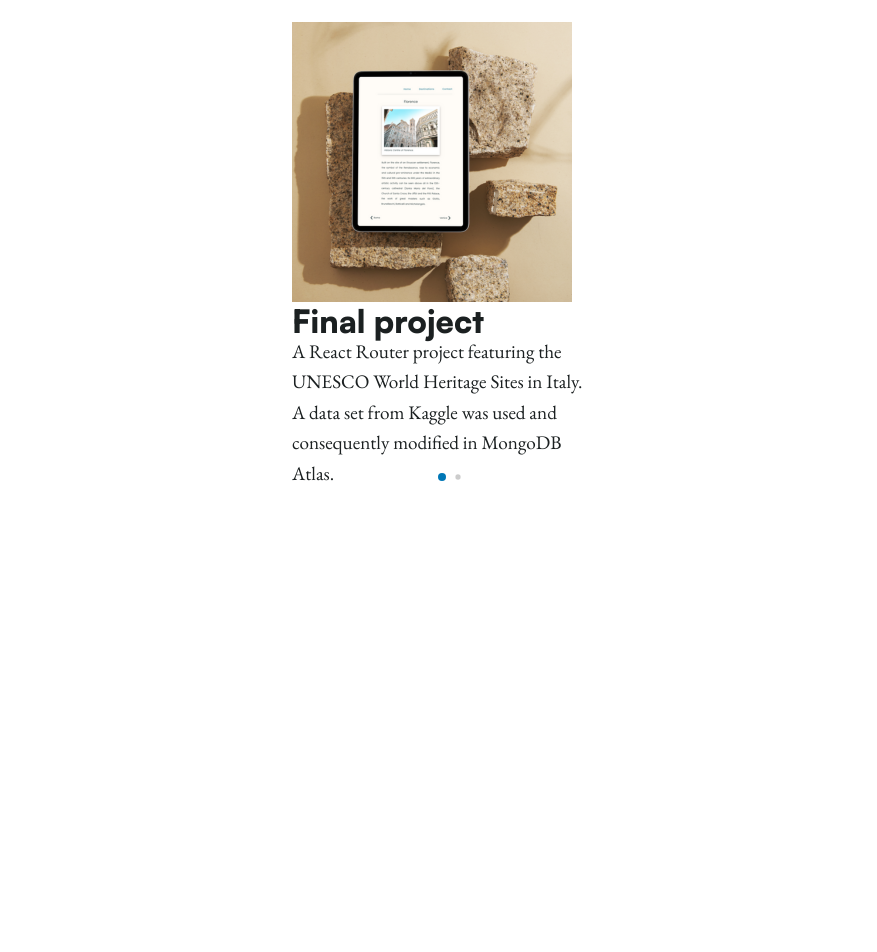
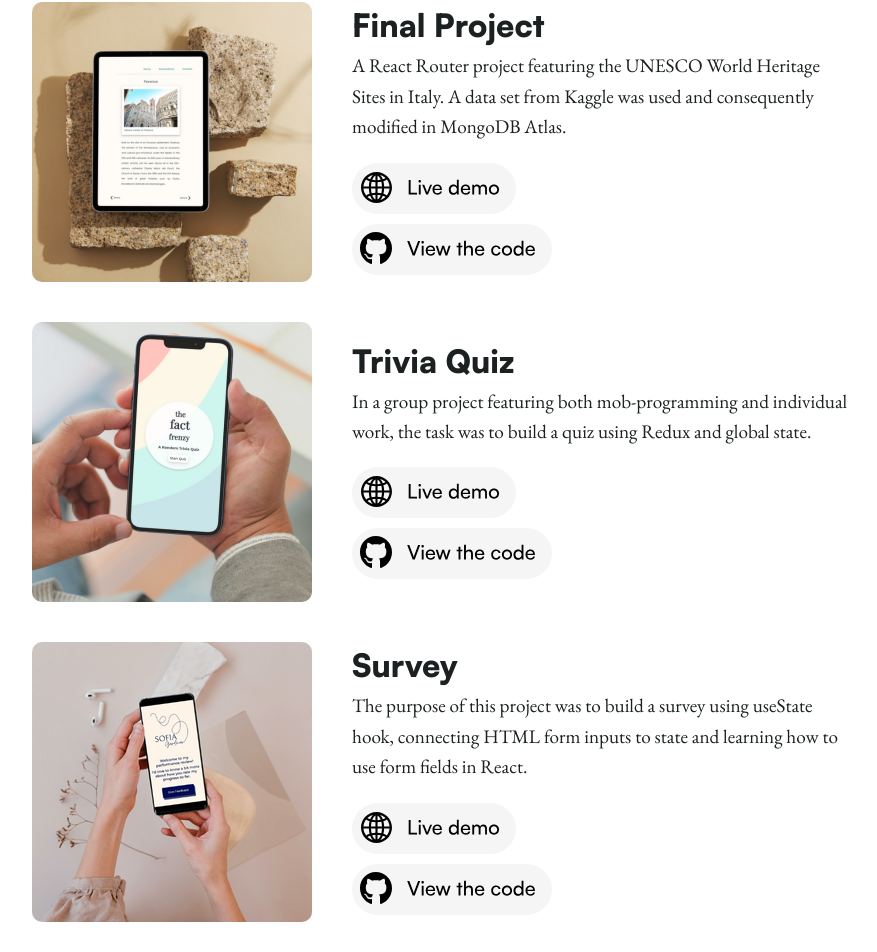
Before and after one commit to SofiaGerdmar/portfolio, a React (Create React App) app: page / in a window 1280 px wide. Shown: the part 1633-2585 px from the top of the page, without its empty margins (198-1075 px from the left). Before the commit the page ends 2122 px from the top, so only its background shows below. Built offline with nearby package versions, Linux system fonts and the light colour scheme; a web font is replaced by a local one.

Commit message:
finished featured projects mobile

```diff
--- a/src/components/FeaturedProjects.js
+++ b/src/components/FeaturedProjects.js
@@ -1,19 +1,43 @@
 /* eslint-disable max-len */
 import React from 'react';
 import styled from 'styled-components/macro';
-import { Swiper, SwiperSlide } from 'swiper/react';
-import { Pagination } from 'swiper/modules';
-import 'swiper/css';
-import 'pagination.css';
+// import { Swiper, SwiperSlide } from 'swiper/react';
+// import { Pagination } from 'swiper/modules';
+// import 'swiper/css';
+// import 'pagination.css';
 
 const FeaturedSection = styled.section`
 width: 100vw;
 max-width: 1024px;
 height: auto;
-margin-top: 100px;
+margin-top: 30px;
+margin-bottom: 30px;
 display: flex;
 flex-direction: column;
 align-items: center;
+/* @media (min-width: 768px) {
+  display: grid;
+  grid-template-columns: 700px;
+} */
+`
+const FeaturedContainer = styled.div`
+display: flex;
+flex-direction: column;
+
+
+`
+const FeaturedBox = styled.div`
+margin-bottom: 20px;
+
+@media (min-width: 768px) {
+  display: flex;
+}
+`
+const FeaturedText = styled.div`
+display: flex;
+flex-direction: column;
+justify-content: center;
+height: 280px;
 `
 const FeaturedH1 = styled.h1`
 font-family: 'Satoshi-Variable', sans-serif;
@@ -28,32 +52,175 @@ const FeaturedH2 = styled.h2`
 font-family: 'Satoshi-Variable', sans-serif;
 font-weight: 900;
 font-size: 2rem;
+margin: 0 20px;
 `
 const FeaturedP = styled.p`
 font-family: 'EB Garamond', serif;
 max-width: 300px;
 font-size: 1.2rem;
 line-height: 1.9rem;
+margin: 10px 20px;
+
+@media (min-width: 768px) {
+  max-width: 500px;
+}
 `
 const FeaturedImg = styled.img`
 object-fit: cover;
+width: 280px;
+margin: 0 20px 20px 20px;
+border-radius: 10px;
+`
+const FeaturedDemo = styled.a`
+display: inline-block;
+background-color: #F5F5F5;
+color: #333333;
+border-radius: 40px;
+margin: 10px 20px;
+width: 164px;
+transition: background-color 0.3s ease;
+
+&:hover {
+background-color: rgba(0,119,182,0.3);
+color: #000c55;
+}
+`
+const FeaturedGit = styled.a`
+display: inline-block;
+background: #F5F5F5;
+color: #333333;
+border-radius: 40px;
+margin: 0 20px;
+width: 200px;
+transition: background-color 0.3s ease;
+
+&:hover {
+  background-color: rgba(0,119,182,0.5);
+}
 `
 export const FeaturedProjects = () => {
   return (
     <FeaturedSection>
       <FeaturedH1>Featured projects</FeaturedH1>
-      <Swiper pagination={{ dynamicBullets: true }} modules={[Pagination]} className="swiper">
-        <SwiperSlide>
-          <FeaturedImg src="/images/finalproject.png" alt="screen shot final project" />
-          <FeaturedH2>Final project</FeaturedH2>
-          <FeaturedP>A React Router project featuring the UNESCO World Heritage Sites in Italy. A data set from Kaggle was used and consequently modified in MongoDB Atlas.</FeaturedP>
-        </SwiperSlide>
-        <SwiperSlide>
-          <FeaturedImg src="/images/finalproject.png" alt="image of screen shot final project" />
-          <FeaturedH2>Final project</FeaturedH2>
-          <FeaturedP>A React Router project featuring the UNESCO World Heritage Sites in Italy. A data set from Kaggle was used and consequently modified in MongoDB Atlas.</FeaturedP>
-        </SwiperSlide>
-      </Swiper>
+      <FeaturedContainer>
+        <FeaturedBox>
+          <FeaturedImg src="/images/finalproject.png" alt="screenshot final project" />
+          <FeaturedText>
+            <FeaturedH2>Final Project</FeaturedH2>
+            <FeaturedP>A React Router project featuring the UNESCO World Heritage Sites in Italy. A data set from Kaggle was used and consequently modified in MongoDB Atlas.</FeaturedP>
+            <FeaturedDemo href="https://discoveritaly.netlify.app/" title="demo link" target="_blank">
+              <img src="/images/demo.svg" alt="demo link" />
+            </FeaturedDemo>
+            <FeaturedGit href="https://github.com/SofiaGerdmar/project-final-frontend" title="github link" target="_blank">
+              <img src="/images/github.svg" alt="github link" />
+            </FeaturedGit>
+          </FeaturedText>
+        </FeaturedBox>
+        <FeaturedBox>
+          <FeaturedImg src="/images/triviaquiz.png" alt="screenshot quiz project" />
+          <FeaturedText>
+            <FeaturedH2>Trivia Quiz</FeaturedH2>
+            <FeaturedP>In a group project featuring both mob-programming and individual work, the task was to build a quiz using Redux and global state.</FeaturedP>
+            <FeaturedDemo href="https://the-fact-frenzy-quiz.netlify.app/" title="demo link" target="_blank">
+              <img src="/images/demo.svg" alt="demo link" />
+            </FeaturedDemo>
+            <FeaturedGit href="https://github.com/Nahnahke/quiz-project" title="github link" target="_blank">
+              <img src="/images/github.svg" alt="github link" />
+            </FeaturedGit>
+          </FeaturedText>
+        </FeaturedBox>
+        <FeaturedBox>
+          <FeaturedImg src="/images/survey.png" alt="screenshot survey project" />
+          <FeaturedText>
+            <FeaturedH2>Survey</FeaturedH2>
+            <FeaturedP>The purpose of this project was to build a survey using useState hook, connecting HTML form inputs to state and learning how to use form fields in React.</FeaturedP>
+            <FeaturedDemo href="https://my-performance-review.netlify.app/" title="demo link" target="_blank">
+              <img src="/images/demo.svg" alt="demo link" />
+            </FeaturedDemo>
+            <FeaturedGit href="https://github.com/SofiaGerdmar/project-survey" title="github link" target="_blank">
+              <img src="/images/github.svg" alt="github link" />
+            </FeaturedGit>
+          </FeaturedText>
+        </FeaturedBox>
+        <FeaturedBox>
+          <FeaturedImg src="/images/todo.png" alt="screenshot to do project" />
+          <FeaturedText>
+            <FeaturedH2>To Do App</FeaturedH2>
+            <FeaturedP>A to-do app made to look like a good, old-fashioned grocery list. The app is built with Redux and implements immutability in the form of Immer.</FeaturedP>
+            <FeaturedDemo href="https://grocerylist2023.netlify.app/" title="demo link" target="_blank">
+              <img src="/images/demo.svg" alt="demo link" />
+            </FeaturedDemo>
+            <FeaturedGit href="https://github.com/SofiaGerdmar/project-todos" title="github link" target="_blank">
+              <img src="/images/github.svg" alt="github link" />
+            </FeaturedGit>
+          </FeaturedText>
+        </FeaturedBox>
+        <FeaturedBox>
+          <FeaturedImg src="/images/moviereleases.png" alt="screenshot movie releases project" />
+          <FeaturedText>
+            <FeaturedH2>Movie Releases</FeaturedH2>
+            <FeaturedP>Introducing React Router, this pair-programming assignment was to build a multi-page movie application using API:s, useState and useEffect.</FeaturedP>
+            <FeaturedDemo href="https://vsmovies.netlify.app/" title="demo link" target="_blank">
+              <img src="/images/demo.svg" alt="demo link" />
+            </FeaturedDemo>
+            <FeaturedGit href="https://github.com/SofiaGerdmar/project-movies" title="github link" target="_blank">
+              <img src="/images/github.svg" alt="github link" />
+            </FeaturedGit>
+          </FeaturedText>
+        </FeaturedBox>
+        <FeaturedBox>
+          <FeaturedImg src="/images/weatherapp.png" alt="screenshot weather app project" />
+          <FeaturedText>
+            <FeaturedH2>Weather App</FeaturedH2>
+            <FeaturedP>Using pair-programming this weather app was built using API:s and JSON. Features include a 5-day forecast and different gradients depending on the current temperature.</FeaturedP>
+            <FeaturedDemo href="https://colourful-weather.netlify.app/" title="demo link" target="_blank">
+              <img src="/images/demo.svg" alt="demo link" />
+            </FeaturedDemo>
+            <FeaturedGit href="https://github.com/camcron/project-weather-app" title="github link" target="_blank">
+              <img src="/images/github.svg" alt="github link" />
+            </FeaturedGit>
+          </FeaturedText>
+        </FeaturedBox>
+        <FeaturedBox>
+          <FeaturedImg src="/images/guesswho.png" alt="screenshot guess who project" />
+          <FeaturedText>
+            <FeaturedH2>Digital Guess Who</FeaturedH2>
+            <FeaturedP>The classic board game Guess Who was reinvented with the use of objects, arrays and functions. It was also connected to the DOM via event listeners and innerHTML.</FeaturedP>
+            <FeaturedDemo href="https://guess-who-green.netlify.app/" title="demo link" target="_blank">
+              <img src="/images/demo.svg" alt="demo link" />
+            </FeaturedDemo>
+            <FeaturedGit href="https://github.com/SofiaGerdmar/project-guess-who" title="github link" target="_blank">
+              <img src="/images/github.svg" alt="github link" />
+            </FeaturedGit>
+          </FeaturedText>
+        </FeaturedBox>
+        <FeaturedBox>
+          <FeaturedImg src="/images/chatbot.png" alt="screenshot chatbot project" />
+          <FeaturedText>
+            <FeaturedH2>Chatbot</FeaturedH2>
+            <FeaturedP>Efter an introduction to JavaScript this chatbot was built using variables, conditionals, methods and functions. The purpose of the chatbot was up to the developer to decide.</FeaturedP>
+            <FeaturedDemo href="https://kiss-the-cook.netlify.app/" title="demo link" target="_blank">
+              <img src="/images/demo.svg" alt="demo link" />
+            </FeaturedDemo>
+            <FeaturedGit href="https://github.com/SofiaGerdmar/project-chatbot" title="github link" target="_blank">
+              <img src="/images/github.svg" alt="github link" />
+            </FeaturedGit>
+          </FeaturedText>
+        </FeaturedBox>
+        <FeaturedBox>
+          <FeaturedImg src="/images/newssite.png" alt="screenshot news site project" />
+          <FeaturedText>
+            <FeaturedH2>First Project</FeaturedH2>
+            <FeaturedP>A pre-bootcamp project making a newspaper/magazine site using HTML, CSS Flexbox and Grid. The page also needed to be responsive in mobile, tablet and desktop.</FeaturedP>
+            <FeaturedDemo href="https://visitoland.netlify.app/" title="demo link" target="_blank">
+              <img src="/images/demo.svg" alt="demo link" />
+            </FeaturedDemo>
+            <FeaturedGit href="https://github.com/SofiaGerdmar/project-news-site" title="github link" target="_blank">
+              <img src="/images/github.svg" alt="github link" />
+            </FeaturedGit>
+          </FeaturedText>
+        </FeaturedBox>
+      </FeaturedContainer>
     </FeaturedSection>
   )
 }
--- a/src/components/Header.js
+++ b/src/components/Header.js
@@ -11,7 +11,7 @@ const HeaderSection = styled.section`
 width: 100vw;
 height: auto;
 max-width: 1024px;
-margin-bottom: 50px;
+margin-bottom: 100px;
 `
 const HeroSection = styled.div`
 height: 20vh;
@@ -172,7 +172,7 @@ font-size: 1.7rem;
 line-height: 2.3rem;
 `
 const IntroH2 = styled.h2`
-color: #1B2021;
+color: #000c55;
 font-weight: 900;
 font-size: 1.7rem;
 line-height: 2.3rem;
--- a/src/index.css
+++ b/src/index.css
@@ -29,13 +29,3 @@ body {
   align-items: center;
   color: #1b2021;
 }
-
-.swiper {
-  width: 300px;
-}
-/*
-@media (min-width: 768px) {
-  .swiper {
-    display: none;
-  }
-} */
```
Also changed, not shown: public/images/demo.svg (added), public/images/github.svg (added).
